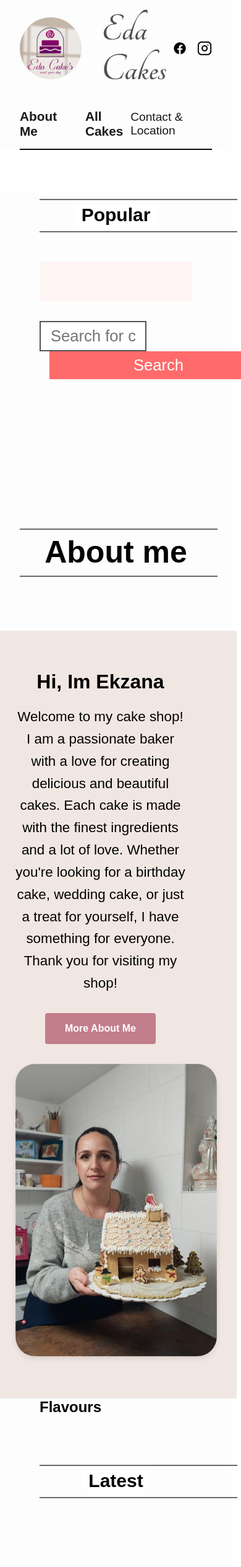
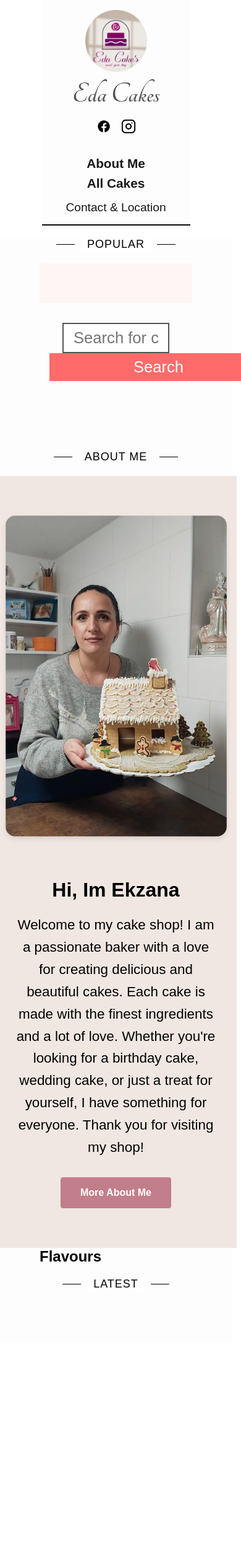
Before and after one commit to Burendoo/Cake_website, a Django app: template main/templates/main/home.html in a window 390 px wide. Shown: the whole page at 62% size. After the commit the page ends 2078 px from the top, so only its background shows below. Run offline with Django 3.2, Linux system fonts and the light colour scheme; the template is opened without the code that fills it, so the values that code supplies are empty.

Commit message:
added responiveness to Home.html

```diff
--- a/main/static/main/home.css
+++ b/main/static/main/home.css
@@ -1,25 +1,40 @@
-/* Header styles */
-
-.section-header {
-      text-align: center;
-      margin: 70px 0 40px 0;
-      position: relative;
-
+/* ===== BASE STYLES ===== */
+.container {
+  max-width: 90rem;
+  margin: 0 auto;
 }
 
+/* ===== SECTION HEADERS ===== */
+.section-header,
+.section-about {
+  text-align: center;
+  margin: 70px 0 40px;
+  position: relative;
+}
 
+.section-about {
+  margin: 200px 0 80px;
+}
 
-.section-header .section-title {
+.section-header .section-title,
+.section-about .section-title {
   display: inline-block;
-      font-size: 30px;
   font-weight: bold;
   color: #030303;
   margin: 0 15px;
   position: relative;
   z-index: 1;
+  padding: 0 10px;
   background-color: #fff;
-      /* background to cover the line behind */
-      padding: 0 10px;
+}
+
+.section-header .section-title {
+  font-size: 30px;
+}
+
+.section-about .section-title {
+  font-size: 50px;
+  background-color: transparent;
 }
 
 .title-decor-line {
@@ -128,28 +131,26 @@
   margin-top: auto;
 }
 
-    .popular-cake-card > a[href=""]:hover {
+.popular-cake-card > a[href=""]:hover,
+.latest-cake-card > a[href=""]:hover {
   background: #ff5252;
 }
 
-/* End of Popular */
-
-/* Start of Search Bar */
-
-.search-form{
+/* ===== SEARCH BAR ===== */
+.search-form {
   padding: 2rem 0;
   margin-bottom: 80px;
+  text-align: center;
 }
 
-.search-input{
+.search-input {
   width: 70%;
   padding: 0.5rem 1rem;
   border: 2px solid #555555;
   font-size: 1.6rem;
-
 }
 
-.search-button{
+.search-button {
   padding: 0.5rem 8.5rem;
   background-color: #ff6b6b;
   color: white;
@@ -158,35 +159,12 @@
   cursor: pointer;
   margin-left: 1rem;
 }
-/* End of Search Bar */
 
-/* About */
-
-.section-about {
-  text-align: center;
-  margin: 200px 0 80px 0;
-  position: relative;
+.search-button:hover{
+  opacity: 100;
 }
 
-.section-about .section-title {
-  display: inline-block;
-  font-size: 50px;
-  font-weight: bold;
-  color: #030303;
-  margin: 0 15px;
-  position: relative;
-  z-index: 1;
-  padding: 0 10px;
-}
-
-.title-decor-line {
-  display: inline-block;
-  width: 20rem;
-  height: 2px;
-  background-color: #6b6b6b;
-  vertical-align: middle;
-}
-
+/* ===== ABOUT SECTION ===== */
 .about-container {
   width: 100vw;
   position: relative;
@@ -276,96 +258,135 @@
   .content, .about-image {
     width: 100%;
   }
+
+  .text-content {
+    margin-right: 0;
+  }
 }
 
-
-
-/* Start of Latest Cakes */
-
-.latest-cakes {
+@media (min-width: 769px) {
+  /* Header Styles */
+  .popular-container .section-header,
+  .section-about,
+  .latest-container .section-header {
     display: flex;
-      flex-wrap: wrap;
-      margin: 0 auto;
-      padding: 2rem;
-      gap: 2rem;
+    align-items: center;
     justify-content: center;
+    gap: 20px;
+    margin: 40px 0;
   }
 
-    /* Individual Card */
-    .latest-cake-card {
-      width: 24rem;
-      background: white;
-      border-radius: 0.5rem;
-      overflow: hidden;
-      box-shadow: 0 0.5rem 1rem rgba(0,0,0,0.1);
-      padding: 2rem;
-      display: flex;
-      flex-direction: column;
-      position: relative;
+  .popular-container .section-title,
+  .section-about .section-title,
+  .latest-container .section-title {
+    font-size: 22px;
+    font-weight: normal;
+    text-transform: uppercase;
+    letter-spacing: 1.5px;
+    margin: 0;
   }
 
-    /* Image Container */
-    .cake-image-container {
-      position: relative;
-      margin: -2rem -2rem 1rem -2rem; /* Counteracts card padding */
+  .popular-container .title-decor-line,
+  .section-about .title-decor-line,
+  .latest-container .title-decor-line {
+    width: 50px;
+    height: 2px;
+    background: #000;
   }
 
-    .latest-cake-image {
-      width: 100%;
-      height: 25rem;
-      object-fit: cover;
-      display: block;
+  /* About Section Layout */
+  .about-content {
+    max-width: 1200px;
+    margin: 0 auto;
+    gap: 4rem;
+    padding: 0 3rem;
   }
 
-    /* Name Overlay */
-    .cake-name-overlay {
-      position: absolute;
-      bottom: 1rem;
-      left: 1rem;
-      right: 1rem;
-      background-color: pink;
-      color: black;
-      padding: 1rem;
-      font-size: 1.6rem;
-      font-weight: bold;
-      text-align: center;
-      border-radius: 0.3rem;
-      transform: translateY(50%); /* Makes it overlap the image edge */
-      z-index: 2;
+  .about-image {
+    flex: 1.2;
   }
 
-    /* Details Section */
-    .cake-details {
-      flex-grow: 1;
-      padding: 1rem 0;
-      position: relative;
-      min-height: 6rem;
+  .text-content {
+    flex: 1;
   }
 
-    /* Price Position */
-    .cake-details p:last-of-type {
-      position: absolute;
-      left: 0;
-      bottom: 0;
-      font-weight: bold;
-      font-size: 1.4rem;
+  /* Flavours Grid */
+  .flavours-cards {
+    grid-template-columns: repeat(auto-fill, minmax(200px, 1fr));
+    gap: 2rem;
+  }
 }
 
-    /* Order Button */
-    .latest-cake-card > a[href=""] {
-      display: inline-block;
-      background: #ff6b6b;
-      color: white;
-      padding: 0.8rem 1.5rem;
-      border-radius: 0.3rem;
-      text-decoration: none;
-      text-align: center;
-      align-self: flex-end;
-      margin-top: auto;
+@media (max-width: 480px) {
+  /* ===== Popular Section (Reference Style) ===== */
+  .popular-container .section-header {
+    display: flex;
+    align-items: center;
+    justify-content: center;
+    gap: 10px;
+    margin: 20px 0;
   }
 
-    .latest-cake-card > a[href=""]:hover {
-      background: #ff5252;
+  .popular-container .section-title {
+    font-size: 18px;
+    font-weight: normal;
+    text-transform: uppercase;
+    letter-spacing: 1px;
+    margin: 0;
   }
 
-/* End of Latest Cakes */
+  .popular-container .title-decor-line {
+    width: 30px;
+    height: 1px;
+    background: #000;
+  }
+
+  /* ===== Apply Same Style to About Me & Latest ===== */
+  .section-about,
+  .latest-container .section-header {
+    display: flex;
+    align-items: center;
+    justify-content: center;
+    gap: 10px;
+    margin: 20px 0;
+  }
+
+  .section-about .section-title,
+  .latest-container .section-title {
+    font-size: 18px !important;
+    font-weight: normal !important;
+    text-transform: uppercase !important;
+    letter-spacing: 1px !important;
+    margin: 0 !important;
+  }
+
+  .section-about .title-decor-line,
+  .latest-container .title-decor-line {
+    width: 30px !important;
+    height: 1px !important;
+    background: #000 !important;
+    margin: 0 !important;
+  }
+
+  /* ===== Keep Your Existing Layout Styles ===== */
+  .about-content {
+    flex-direction: column;
+    padding: 0 1rem;
+    gap: 2rem;
+  }
+
+  .about-image {
+    order: -1;
+    max-width: 100%;
+    margin-bottom: 2rem;
+  }
+
+  .about-image img {
+    border-radius: 1rem;
+  }
+
+  .text-content {
+    padding: 0 1rem;
+    text-align: center;
+  }
+}
--- a/static/include/header.css
+++ b/static/include/header.css
@@ -1,3 +1,4 @@
+/* ===== BASE & GLOBAL STYLES ===== */
 @import url('https://fonts.googleapis.com/css2?family=Tangerine:wght@400;700&display=swap');
 
 html {
@@ -16,9 +17,18 @@ body {
     width: 100%;
     overflow-y: scroll;
     font-family: Arial, sans-serif;
+    /* Scrollbar consistency */
+    padding-right: calc(100vw - 100%);
 }
 
-/* Header Container */
+@supports (scrollbar-gutter: stable) {
+    body {
+        padding-right: 0;
+        scrollbar-gutter: stable;
+    }
+}
+
+/* ===== HEADER STRUCTURE ===== */
 .header-wrapper {
     max-width: 90rem;
     margin: 0 auto;
@@ -32,7 +42,7 @@ body {
     position: relative;
 }
 
-/* Logo Styles */
+/* ===== LOGO & BRANDING ===== */
 .logo {
     max-width: 100px;
     border-radius: 50%;
@@ -47,7 +57,7 @@ body {
     color: #181818;
 }
 
-/* Navigation Top Section */
+/* ===== NAVIGATION STRUCTURE ===== */
 .nav-container {
     width: 100%;
     display: flex;
@@ -56,34 +66,6 @@ body {
     padding: 1rem 0;
 }
 
-.logo-list {
-    display: flex;
-    gap: 2rem;
-    list-style: none;
-    align-items: center;
-    margin: 0;
-    padding: 0;
-}
-
-.navdiv a {
-    text-decoration: none;
-}
-
-/* Social Icons */
-.icon-list {
-    display: flex;
-    gap: 1rem;
-    list-style: none;
-    margin: 0;
-    padding: 0;
-}
-
-.icon-list li a img {
-    width: 1.5rem;
-    height: auto;
-}
-
-/* Navigation Bottom Section */
 .nav-info-container {
     width: 100%;
     display: flex;
@@ -92,45 +74,87 @@ body {
     padding: 1rem 0;
 }
 
-.info-list, .nav-list {
+/* ===== LIST STYLES ===== */
+.logo-list,
+.icon-list,
+.info-list,
+.nav-list {
     display: flex;
-    gap: 2rem;
     list-style: none;
     margin: 0;
     padding: 0;
     align-items: center;
 }
 
-.info-list li a {
+.logo-list { gap: 2rem; }
+.icon-list { gap: 1rem; }
+.info-list,
+.nav-list { gap: 2rem; }
+
+/* ===== LINK STYLES ===== */
+.navdiv a,
+.info-list li a,
+.nav-list li a {
     text-decoration: none;
     color: #181818;
+}
+
+.info-list li a {
     font-size: 1.3rem;
     font-weight: bold;
 }
 
 .nav-list li a {
-    text-decoration: none;
-    color: #181818;
     font-size: 1.2rem;
     font-weight: 500;
 }
 
-/* Divider Line */
+/* ===== ICON STYLES ===== */
+.icon-list li a img {
+    width: 1.5rem;
+    height: auto;
+}
+
+/* ===== DIVIDER LINE ===== */
 .line {
     width: 100%;
     border: 1.2px solid rgb(12, 12, 12);
     margin: 0;
 }
 
-/* Fallback for scrollbar consistency */
-body {
-    padding-right: calc(100vw - 100%);
+/* ===== RESPONSIVE BREAKPOINTS ===== */
+@media (max-width: 480px) {
+    .header-wrapper {
+        width: 100%;
+        max-width: 15rem;
+        margin: 0 auto;
+        padding: 0;
+    }
+
+    .nav-container,
+    .nav-info-container {
+        flex-direction: column;
+        gap: 1rem;
+    }
+
+    .logo_name {
+        font-size: 3rem;
+    }
+
+    .logo-list,
+    .info-list,
+    .nav-list {
+        flex-direction: column;
+        gap: 0.5rem;
+    }
 }
 
-/* Modern scrollbar handling */
-@supports (scrollbar-gutter: stable) {
-    body {
-        padding-right: 0;
-        scrollbar-gutter: stable;
+@media (min-width: 481px) and (max-width: 768px) {
+    .header-wrapper {
+        padding: 0 1rem;
+    }
+
+    .logo_name {
+        font-size: 3.5rem;
     }
 }
```
Also changed, not shown: other parts of main/static/main/home.css (+26 -34 lines), uploads/cakes_image/blackberry.jpg (added), uploads/cakes_image/blueberry.jpg (added), uploads/cakes_image/ras.jpg (added). Lines whose indentation alone changed are shown as unchanged.
